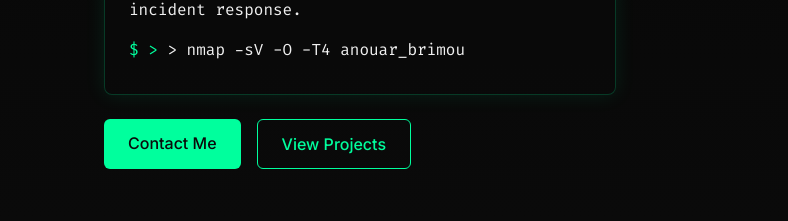
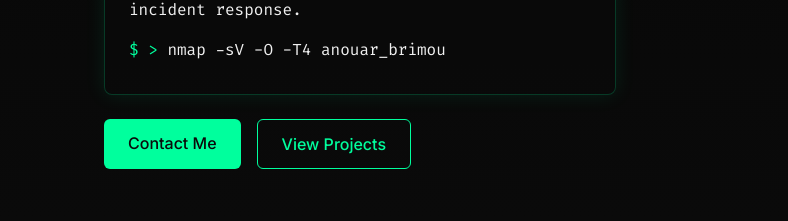
Before and after one commit to anouarbro/anouarbro.github.io, a plain HTML site: page index.html in a window 1280 px wide. Shown: the part 579-800 px from the top of the page, 0-788 px from the left. Drawn offline with nearby package versions, Linux system fonts and the light colour scheme.

Commit message:
Update span

```diff
--- a/index.html
+++ b/index.html
@@ -836,10 +836,10 @@
                 const fullCommand = commands[currentCommand];
 
                 if (isDeleting) {
-                    commandLine.textContent = '> ' + fullCommand.substring(0, charIndex - 1);
+                    commandLine.textContent = fullCommand.substring(0, charIndex - 1);
                     charIndex--;
                 } else {
-                    commandLine.textContent = '> ' + fullCommand.substring(0, charIndex + 1);
+                    commandLine.textContent = fullCommand.substring(0, charIndex + 1);
                     charIndex++;
                 }
 
```
